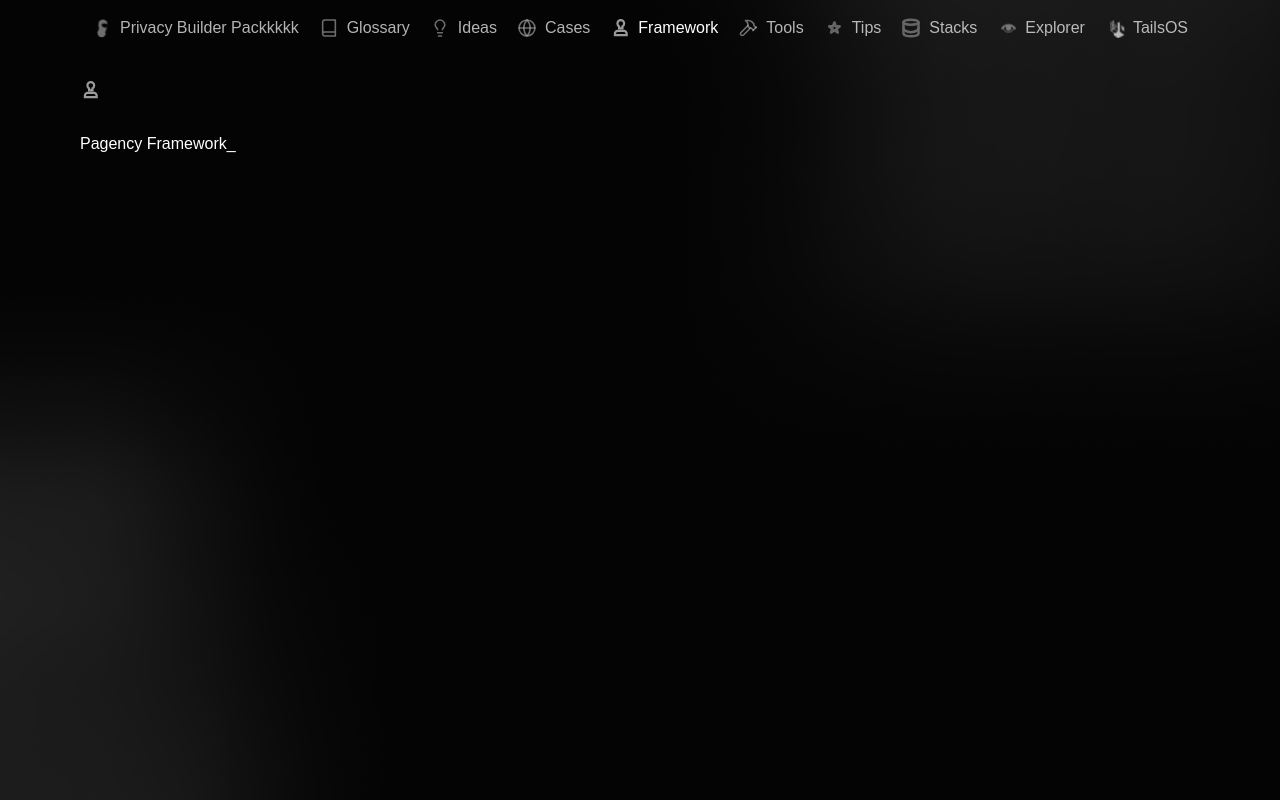
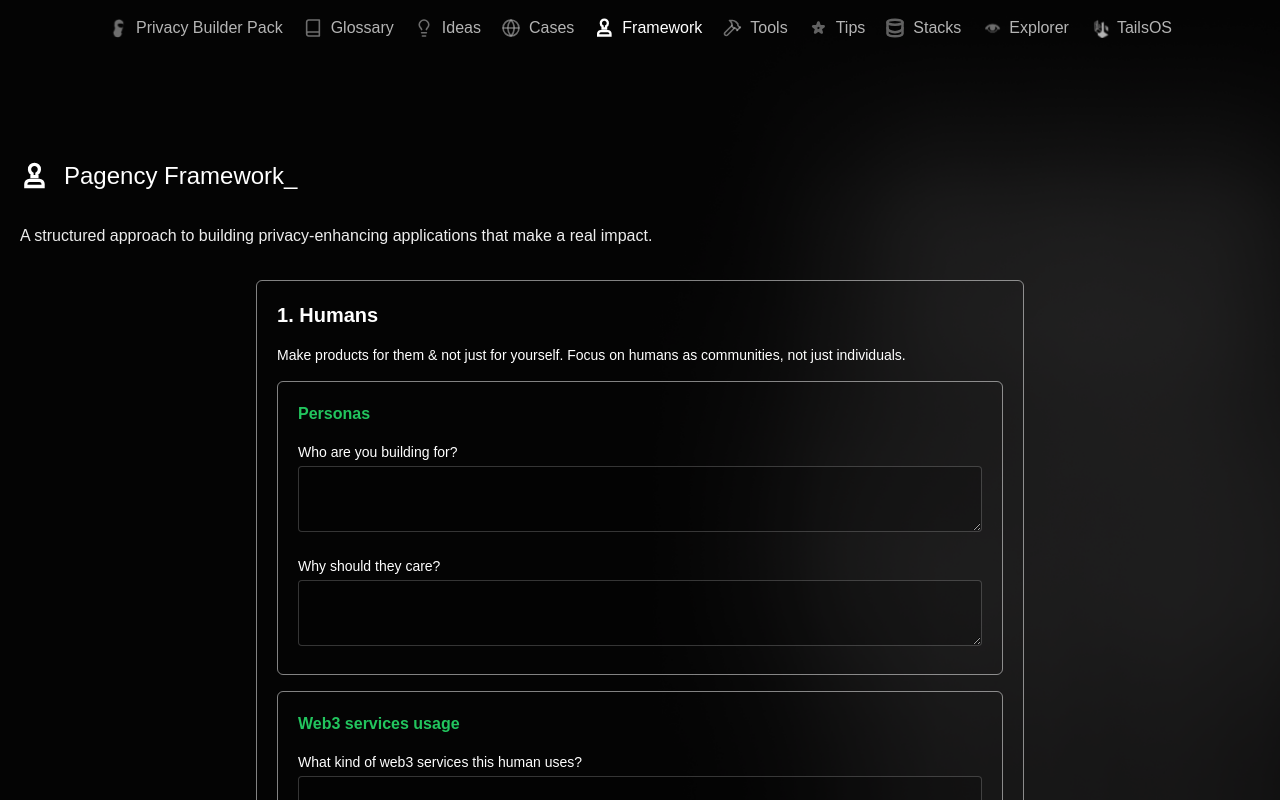
Before and after one commit to ilge-ustun/privacy-builder-pack, a Next.js app in the folder app/: page /framework in a window 1280 px wide. Shown: the top 800 px of the page. Built offline with nearby package versions, Linux system fonts and the light colour scheme; a web font is replaced by a local one.

Commit message:
pagency form

```diff
--- a/app/src/app/framework/page.tsx
+++ b/app/src/app/framework/page.tsx
@@ -1,14 +1,24 @@
+"use client"
 import Image from "next/image"
+import PagencyFrameworkForm from "@/components/PagencyFrameworkForm"
+import { useSearchParams } from "next/navigation"
 
 export default function Framework() {
+  const searchParams = useSearchParams()
+  const itemId = parseInt(searchParams.get("item") ?? "1")
+
   return (
-    <div className="relative min-h-screen bg-[url('/background.png')] bg-cover bg-center bg-no-repeat">
-      <main className="relative z-10 flex flex-col gap-[32px] items-center sm:items-start p-8 pb-20 sm:p-20">
-        <div className="w-5 h-5 relative">
-          <Image src="/navbar/framework.svg" alt="Pagency Framework" fill />
+    <main className="relative min-h-screen bg-[url('/background.png')] bg-cover bg-center bg-no-repeat pt-20">
+      <div className="relative z-10 flex flex-col gap-[32px] items-center sm:items-start p-5 px-3 sm:px-5 pb-20 sm:p-20">
+        <div className="w-full flex gap-2 space-x-2">
+          <Image src="/navbar/framework.svg" alt="Pagency Framework" width={28} height={28} />
+          <h1 className="text-white text-2xl">Pagency Framework_</h1>
         </div>
-        <h1 className="text-white">Pagency Framework_</h1>
-      </main>
-    </div>
+        <div>
+          A structured approach to building privacy-enhancing applications that make a real impact.
+        </div>
+        <PagencyFrameworkForm itemId={itemId} />
+      </div>
+    </main>
   )
 }
--- a/app/src/app/globals.css
+++ b/app/src/app/globals.css
@@ -7,6 +7,10 @@
 :root {
   --background: #0a0a0a;
   --foreground: #ededed;
+}
+
+@theme {
+  --color-green: #22c55e;
 }
 
 @theme inline {
--- a/app/src/components/Navbar.tsx
+++ b/app/src/components/Navbar.tsx
@@ -57,7 +57,7 @@ export default function Navbar() {
   const pathname = usePathname()
 
   return (
-    <nav className="fixed top-0 left-0 right-0 p-0 text-white z-50">
+    <nav className="absolute top-0 left-0 right-0 p-0 text-white z-50">
       <div className="p-4 relative z-100 flex md:space-x-5 items-center justify-between md:justify-center max-w-7xl mx-auto">
         <Link
           href="/"
@@ -69,7 +69,7 @@ export default function Navbar() {
           <div className="w-5 h-5 relative flex-shrink-0">
             <Image src="/navbar/privacy.svg" alt="Privacy Builder Pack" fill />
           </div>
-          <span className="text-white">Privacy Builder Packkkkk</span>
+          <span className="text-white">Privacy Builder Pack</span>
         </Link>
         <button
           className="md:hidden p-2 opacity-70 hover:opacity-100"
--- /dev/null
+++ b/app/src/components/PagencyFrameworkForm.tsx
@@ -0,0 +1,83 @@
+import { FrameworkItem } from "@/types/framework"
+import frameworkItems from "@/data/pagencyFramework.json"
+import { useState } from "react"
+import { useRouter } from "next/navigation"
+
+interface Props {
+  itemId: number
+}
+
+export default function PagencyFrameworkForm({ itemId }: Props) {
+  const router = useRouter()
+  const item = (frameworkItems as FrameworkItem[]).find((item) => item.id === String(itemId))
+  const [formData, setFormData] = useState<Record<string, string>>({})
+
+  if (!item) return null
+
+  const handleSubmit = (e: React.FormEvent<HTMLFormElement>) => {
+    e.preventDefault()
+    console.log("Form data:", formData)
+    if (itemId === frameworkItems.length) {
+      router.push(`/framework?item=summary`)
+    } else {
+      router.push(`/framework?item=${itemId + 1}`)
+    }
+  }
+
+  const handlePrevious = (e: React.MouseEvent<HTMLButtonElement>) => {
+    e.preventDefault()
+    router.push(`/framework?item=${itemId - 1}`)
+  }
+
+  const handleTextAreaChange = (name: string, value: string) => {
+    setFormData((prev) => ({ ...prev, [name]: value }))
+  }
+
+  return (
+    <form
+      className="flex flex-col border border-white/50 rounded-md w-full max-w-3xl self-center p-5 px-3 sm:px-5 text-white gap-4"
+      onSubmit={handleSubmit}
+    >
+      <h2 className="text-xl font-bold">
+        {item.id}. {item.title}
+      </h2>
+      <p className="text-white text-sm">{item.description}</p>
+
+      {item.sections.map((section, index) => (
+        <div
+          key={index}
+          className="flex flex-col gap-2 border border-white/50 rounded-md p-5 px-3 sm:px-5"
+        >
+          <h3 className="text-green font-bold">{section.title}</h3>
+          {section.questions.map((question, qIndex) => (
+            <div key={qIndex} className="flex flex-col gap-1 py-2">
+              <label className="text-sm">{question}</label>
+              <textarea
+                className="bg-black/20 border border-white/20 rounded p-2 text-white"
+                name={`${section.title}-${qIndex}`}
+                value={formData[`${section.title}-${qIndex}`] || ""}
+                onChange={(e) => handleTextAreaChange(`${section.title}-${qIndex}`, e.target.value)}
+              />
+            </div>
+          ))}
+        </div>
+      ))}
+
+      <div className="flex justify-between border-t border-white/30 mt-2 p-5">
+        <button
+          className="text-white px-4 py-2 rounded-md border disabled:opacity-50 hover:cursor-pointer disabled:hover:cursor-default text-xs sm:text-base"
+          onClick={handlePrevious}
+          disabled={itemId === 1}
+        >
+          Previous
+        </button>
+        <button
+          type="submit"
+          className="bg-white text-black px-4 py-2 rounded-md disabled:opacity-50 hover:cursor-pointer disabled:hover:cursor-default text-xs sm:text-base"
+        >
+          {itemId === frameworkItems.length ? "Generate Summary" : "Next"}
+        </button>
+      </div>
+    </form>
+  )
+}
--- /dev/null
+++ b/app/src/types/framework.ts
@@ -0,0 +1,13 @@
+interface Section {
+  title: string
+  questions: string[]
+}
+
+interface FrameworkItem {
+  id: string
+  title: string
+  description: string
+  sections: Section[]
+}
+
+export type { Section, FrameworkItem }
```
Also changed, not shown: app/public/navbar/framework.svg.
